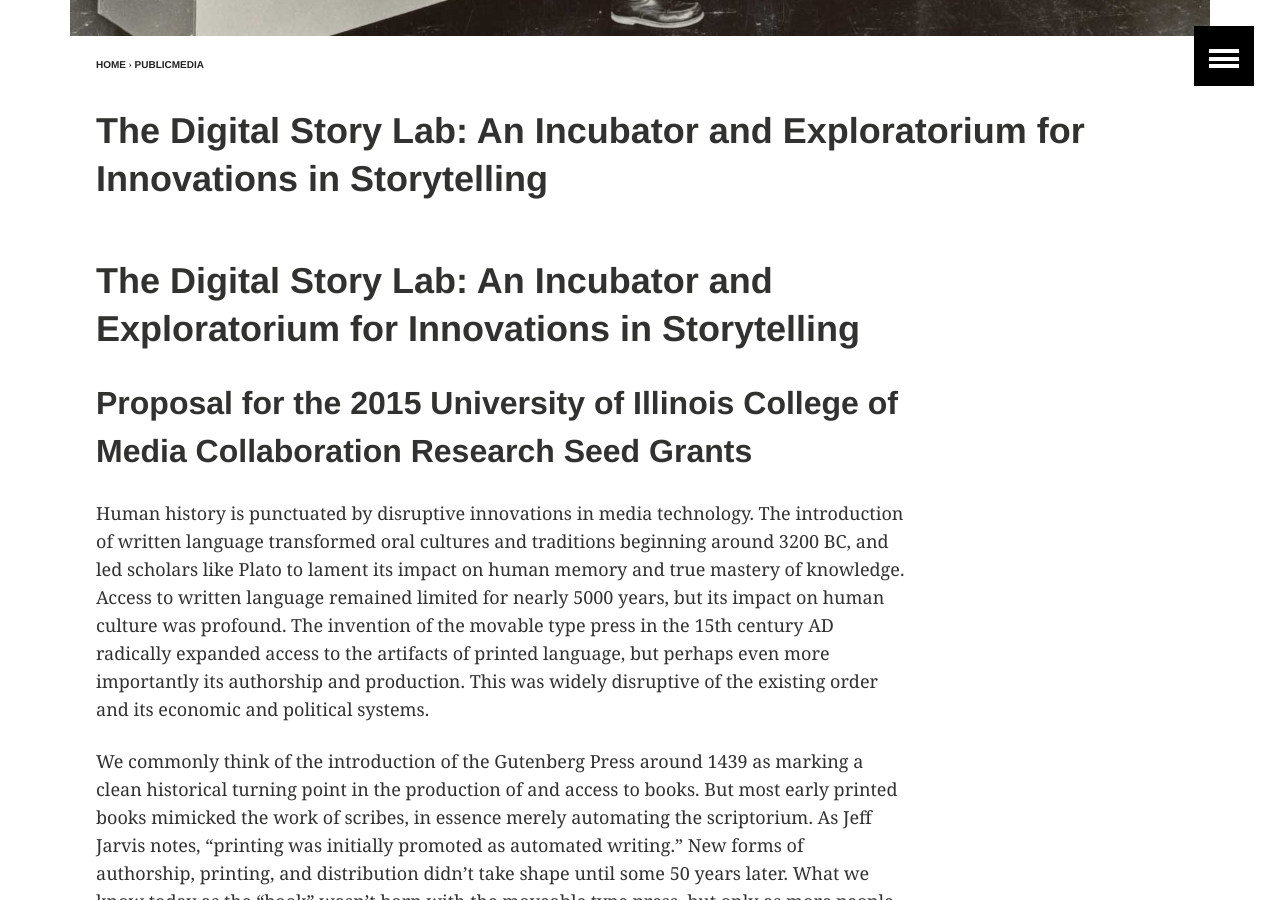
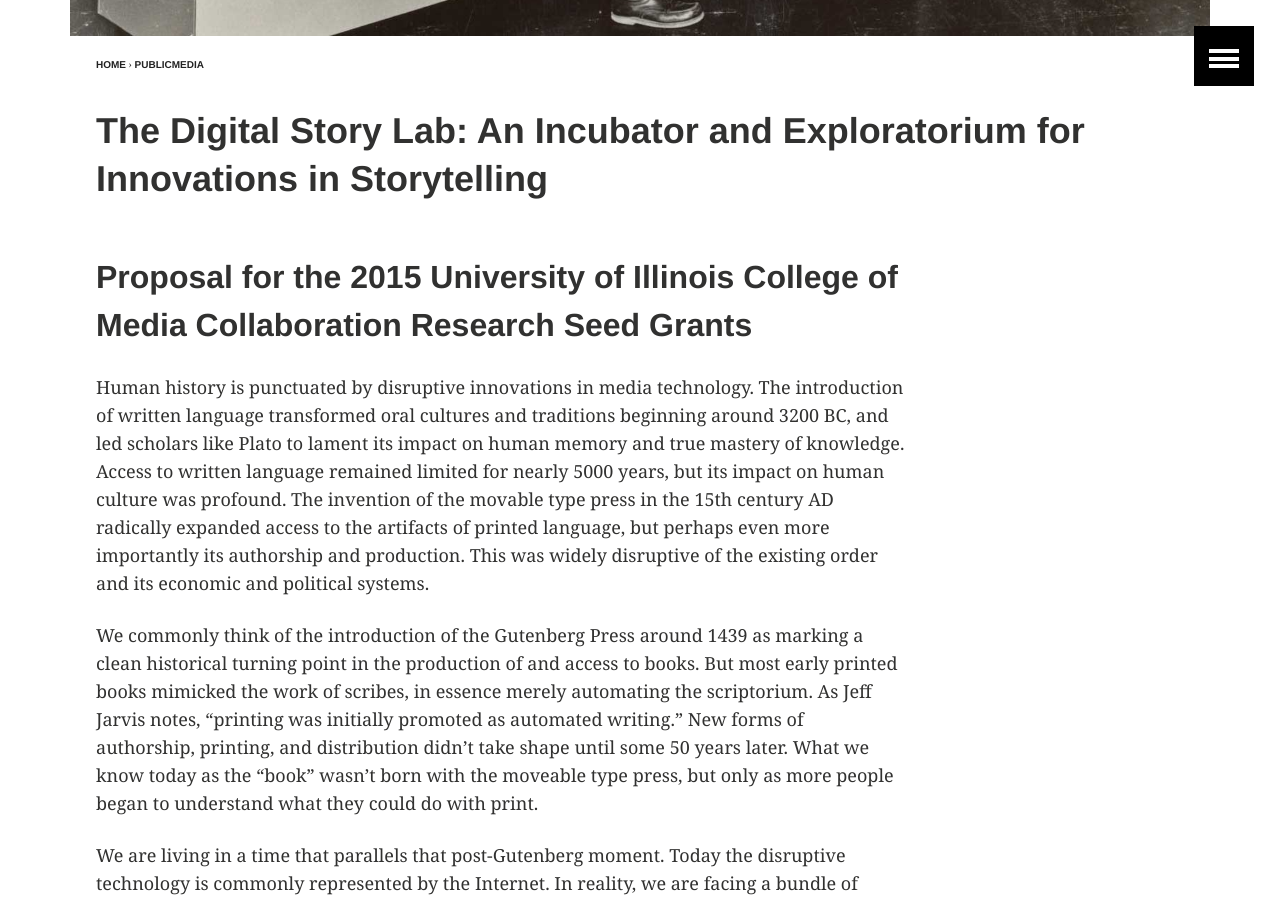
Before and after one commit to jackbrighton/jackbrighton.github.io, a Jekyll site: the page built from _posts/2015-04-25-digital-story-lab.html, in a window 1280 px wide and 900 px high, scrolled down 693 px. Built offline with Jekyll 4.4.1, drawn with Linux system fonts in a browser that asks for light colours.

Commit message:
edit post header

```diff
--- a/_posts/2015-04-25-digital-story-lab.html
+++ b/_posts/2015-04-25-digital-story-lab.html
@@ -14,10 +14,7 @@ tags:
 - technology
 ---
 
-<h1>The Digital Story Lab: An Incubator and Exploratorium for Innovations in Storytelling</h1>
-
 <h2>Proposal for the 2015 University of Illinois College of Media Collaboration Research Seed Grants</h2>
-
 
 <p>Human history is punctuated by disruptive innovations in media technology. The introduction of written language transformed oral cultures and traditions beginning around 3200 BC, and led scholars like Plato to lament its impact on human memory and true mastery of knowledge. Access to written language remained limited for nearly 5000 years, but its impact on human culture was profound.  The invention of the movable type press in the 15th century AD radically expanded access to the artifacts of printed language, but perhaps even more importantly its authorship and production. This was widely disruptive of the existing order and its economic and political systems.</p>
 
```
